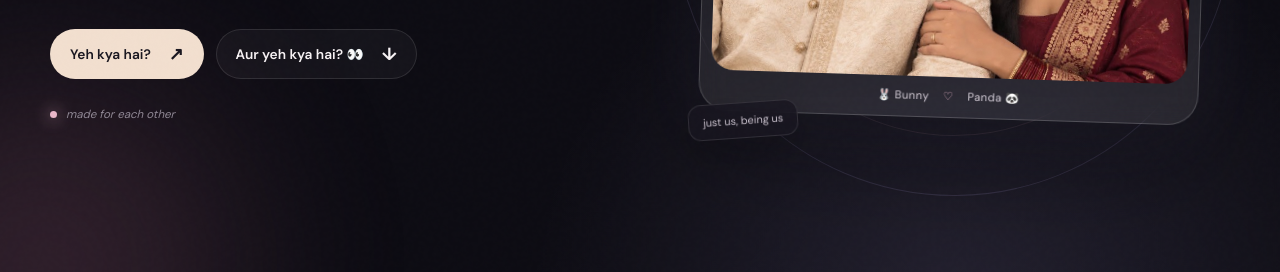
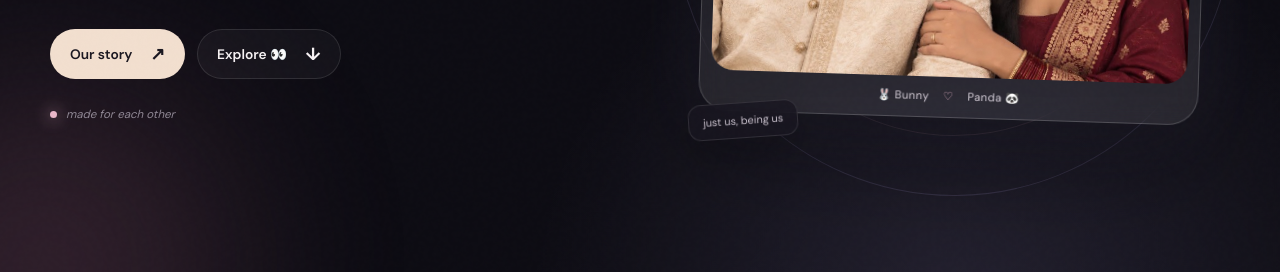
Before and after one commit to bunny1606/panda-bunny-life, a plain HTML site: page index.html in a window 1280 px wide. Shown: the part 528-800 px from the top of the page. Drawn offline with nearby package versions, Linux system fonts and the light colour scheme.

Commit message:
Update hero buttons

```diff
--- a/index.html
+++ b/index.html
@@ -43,10 +43,10 @@
 
         <div class="hero-buttons">
           <a class="btn btn-primary magnetic" href="#story">
-            <span>Yeh kya hai?</span><b>↗</b>
+            <span>Our story </span><b>↗</b>
           </a>
           <a class="btn btn-ghost magnetic" href="#memories">
-            <span>Aur yeh kya hai? 👀</span><b>↓</b>
+            <span>Explore 👀</span><b>↓</b>
           </a>
         </div>
 
```
